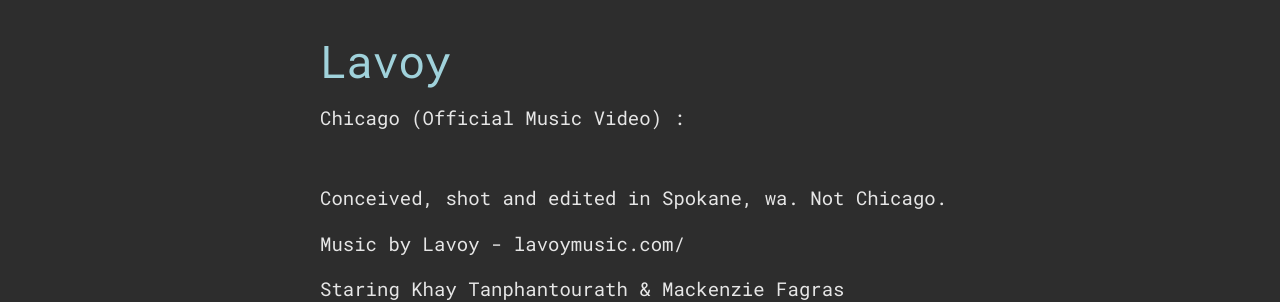
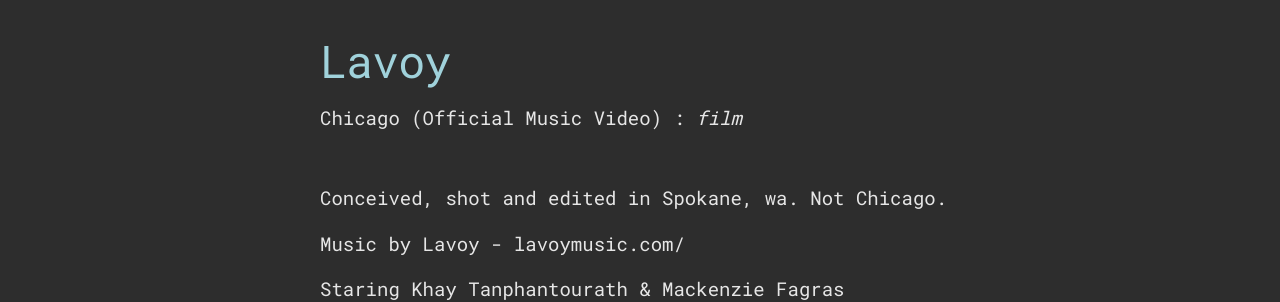
Before and after one commit to factorytown/factorytown.github.io, a Jekyll site: the page built from _projects/lavoy.markdown, in a window 1280 px wide. Shown: the part 156-458 px from the top of the page. Built offline with Jekyll 4.4.1, drawn with Linux system fonts in a browser that asks for light colours; nearby versions of some CDN libraries.

Commit message:
Updated Lavoy

```diff
--- a/_projects/lavoy.markdown
+++ b/_projects/lavoy.markdown
@@ -1,6 +1,8 @@
 ---
 title: Lavoy
 date: 2018-12-28 07:55:00 Z
+categories:
+- film
 Sub-Title: Chicago (Official Music Video)
 Featured-Image: "/uploads/lavoy-feature-image.jpg"
 ---
```
